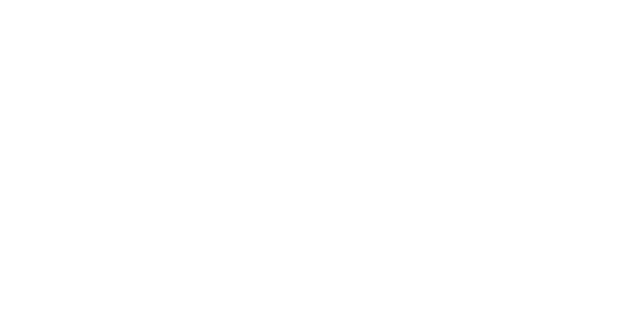
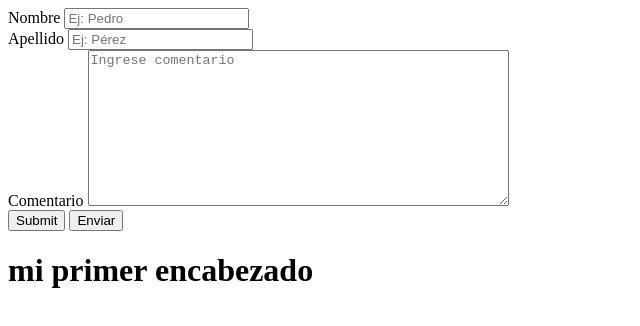
Before and after one commit to jotta-hop/CURSO_HTML_CSS, a plain HTML site: page CURSO_HTML/index.html in a window 1280 px wide. Shown: the whole page, without its empty margins (0-640 px from the left). Drawn offline with Linux system fonts and the light colour scheme.

Commit message:
nuevas actulizacion

```diff
--- a/CURSO_HTML/index.html
+++ b/CURSO_HTML/index.html
@@ -7,6 +7,23 @@
     <title>My first web </title>
 </head>
 <body>
+    <form action="/formulario" method="POST">
 
+        <label for="nombre">Nombre</label>
+        <input type="text" id="nombre" name="nombre" placeholder="Ej: Pedro" />
+        <br>
+
+        <label for="apellido">Apellido</label>
+        <input type="text" id="apellido" name="Apellido" placeholder="Ej: Pérez" />
+        <br>
+
+        <label for="comentario">Comentario</label>
+        <textarea cols="50" rows="10" id="comentario" placeholder="Ingrese comentario " name="comentario "></textarea>
+        <br>
+        <input type="submit" />
+        <button type="button">Enviar</button>
+
+    </form>
+    <h1>mi primer encabezado</h1>
 </body>
 </html>
```
Also changed, not shown: CURSO_HTML/blog.html (added, +24 -0 lines), CURSO_HTML/img/programmer.png (added).
